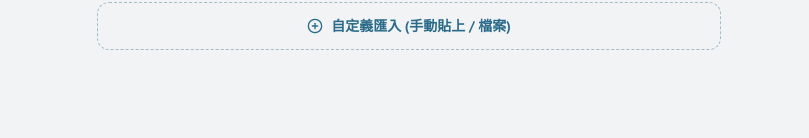
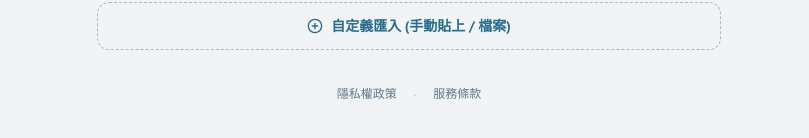
Before and after one commit to a91453/JSONG-TRANS, a Next.js app: page / in a window 1280 px wide. Shown: the part 984-1122 px from the top of the page, without its empty margins (231-1040 px from the left). Built offline with nearby package versions, Linux system fonts and the light colour scheme; what genkit would draw is missing.

Commit message:
fix: add privacy + terms links to homepage footer
Required by Google OAuth consent screen verification — homepage must
contain a visible link to the privacy policy.

https://claude.ai/code/session_01KMbcA6DgcArycVYBbdCfpc

```diff
--- a/src/app/page.tsx
+++ b/src/app/page.tsx
@@ -411,6 +411,17 @@ export default function HomePage() {
           </div>
         </section>
       )}
+
+      {/* Legal footer — required for Google OAuth consent screen verification */}
+      <div className="mt-8 pb-6 text-center flex items-center justify-center gap-4">
+        <Link href="/privacy" className="text-xs text-muted-foreground hover:text-primary transition-colors font-medium">
+          隱私權政策
+        </Link>
+        <span className="text-muted-foreground/30">·</span>
+        <Link href="/terms" className="text-xs text-muted-foreground hover:text-primary transition-colors font-medium">
+          服務條款
+        </Link>
+      </div>
     </div>
   );
 }
```
